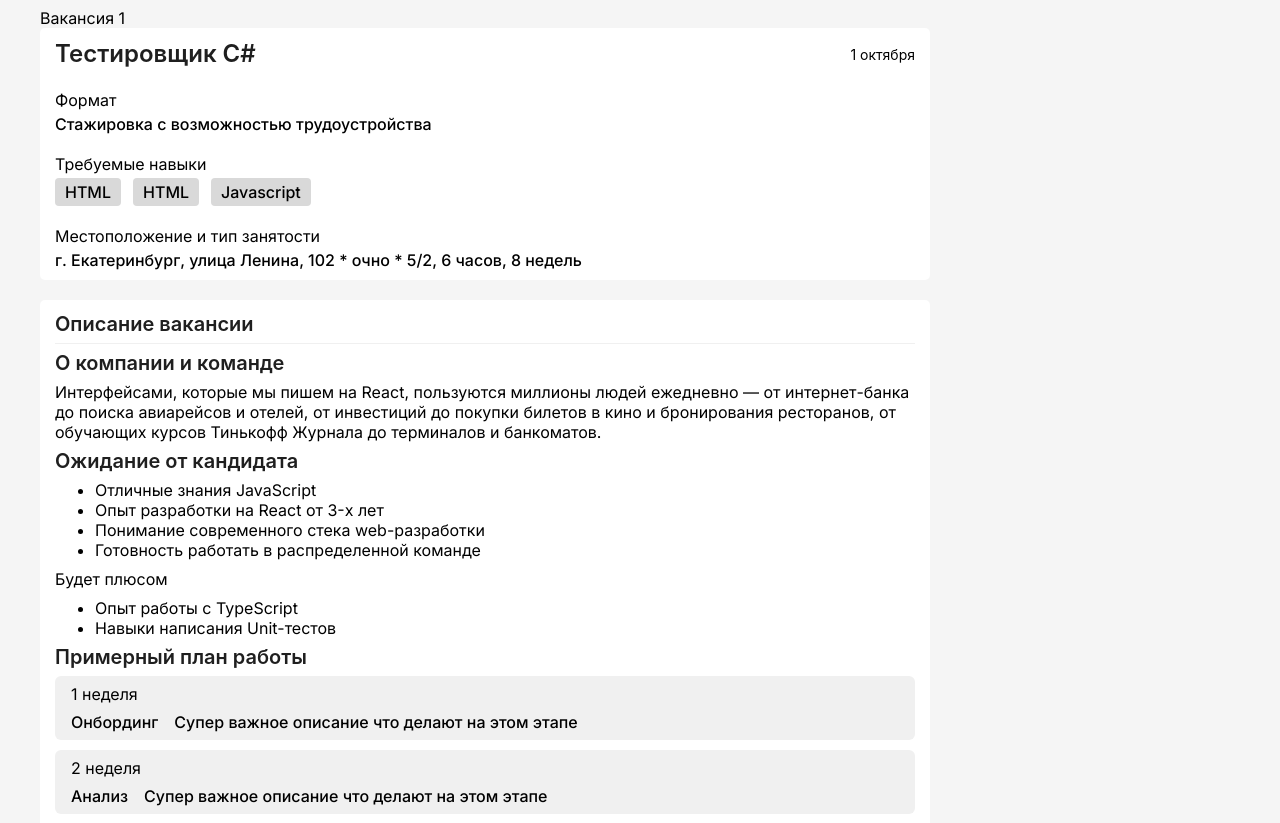
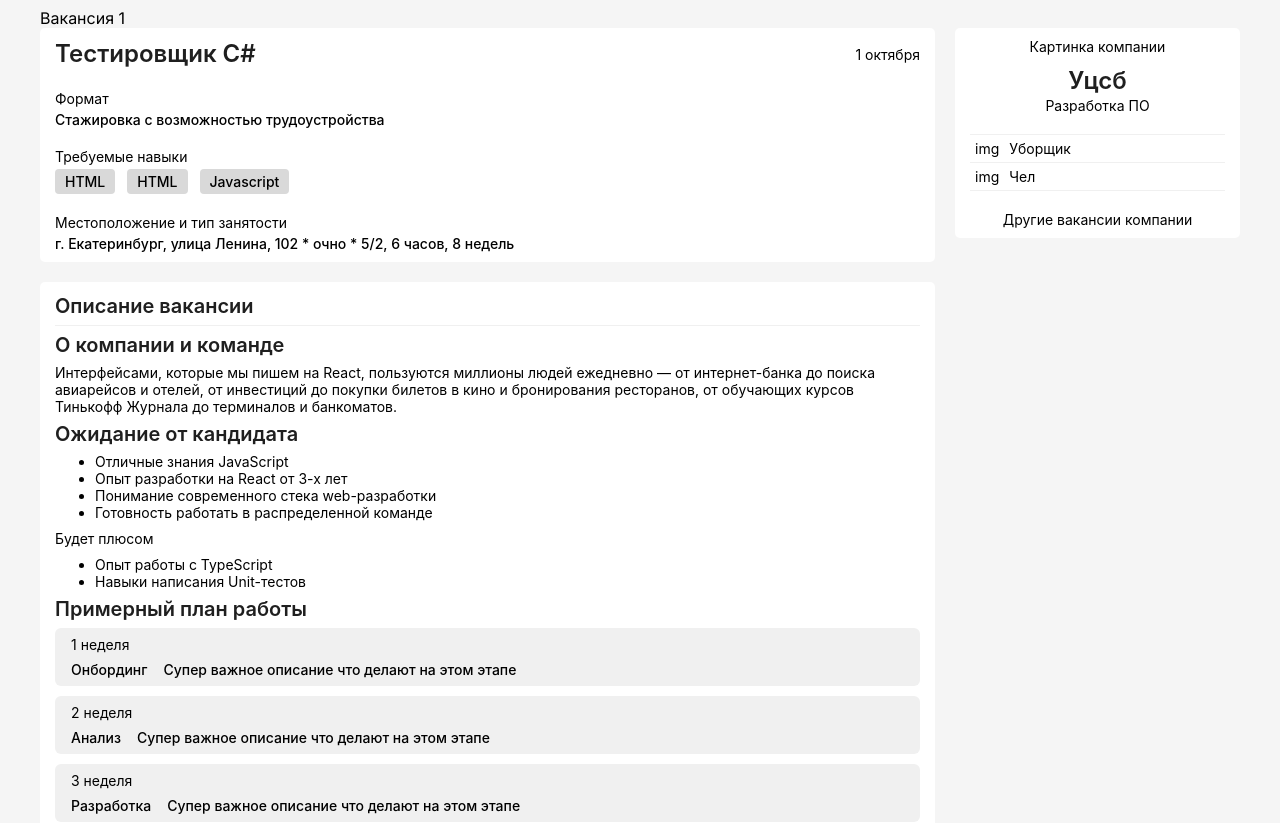
Before and after one commit to Simernope/UIntern-frontend, a Next.js app: page /vacancies/1 in a window 1280 px wide. Shown: the top 823 px of the page. Built offline with nearby package versions, Linux system fonts and the light colour scheme.

Commit message:
added CompanyPageCard

```diff
--- a/src/app/vacancies/[id]/page.tsx
+++ b/src/app/vacancies/[id]/page.tsx
@@ -1,6 +1,6 @@
 import type {Metadata, ResolvingMetadata} from 'next'
 import {vacancies} from "@/entities/Vacancy/mocks/vacancies";
-import {VacancyHeader, VacancyDescription, ActionsPlan} from "@/entities/Vacancy";
+import {VacancyPage} from "@/pages/vacancy";
 
 type Props = {
     params: { id: string }
@@ -20,34 +20,17 @@ export async function generateMetadata(
 
 const Vacancy = ({params}: Props) => {
     const vacancyData = vacancies.find(vacancy => vacancy.id.toString() === params.id)
-    console.log(vacancyData)
-    // @ts-ignore
-    const {vacancyName, requireSkills, format, address, employmentType, workSchedule} = vacancyData
     return (
         <>
             Вакансия {params.id}
             {
                 vacancyData ?
-                    <div>
-                        <div className='flex flex-col gap-[20px] max-w-[890px]'>
-                            <VacancyHeader
-                                vacancyName={vacancyName}
-                                date={'1 октября'}
-                                requiredSkills={requireSkills}
-                                format={format}
-                                address={address}
-                                employmentType={employmentType}
-                                workSchedule={workSchedule}
-                            />
-                            <VacancyDescription />
-                            <ActionsPlan />
-                        </div>
-                    </div>
-
+                    <>
+                        <VacancyPage vacancyData={vacancyData}/>
+                    </>
                     :
                     <>Нет данных по вакансии</>
             }
-
         </>
     )
 }
--- /dev/null
+++ b/src/entities/Company/components/CompanyPageCard/CompanyPageCard.tsx
@@ -0,0 +1,51 @@
+"use client"
+import {Divider, Typography} from "antd";
+import {FC} from "react";
+
+type CompanyPageCardProps = {
+    title: string,
+    description: string,
+    img?: string
+}
+
+type VacancyItemProps = {
+    id: string,
+    vacancyName: string,
+}
+
+const VacancyItem: FC<VacancyItemProps> = ({id, vacancyName}) => {
+    return (
+        <div className='flex flex-col w-full'>
+            <div className='flex items-center gap-[10px] p-[5px]'>
+                <div>img</div>
+                <div>{vacancyName}</div>
+            </div>
+            <Divider style={{margin: 0}}/>
+        </div>
+    )
+}
+const CompanyPageCard: FC<CompanyPageCardProps> = ({title, description, img}) => {
+    const vacancies = [{id: '432321', vacancyName: 'Уборщик'}, {id: '1234', vacancyName: 'Чел'}]
+    return (
+        <div className='bg-white py-[10px] px-[15px] flex flex-col gap-5 rounded-[5px] items-center'>
+            <div className='flex flex-col items-center gap-[10px]'>
+                <div>Картинка компании</div>
+                <div className='flex flex-col items-center'>
+                    <Typography.Title level={3} style={{margin: 0}}>{title}</Typography.Title>
+                    <div className='neutral-9'>{description}</div>
+                </div>
+            </div>
+            <div className='w-full'>
+                <Divider style={{margin: 0}}/>
+                {
+                    vacancies.map(item => (
+                        <VacancyItem key={item.id} id={item.id} vacancyName={item.vacancyName}/>
+                    ))
+                }
+            </div>
+            <div>Другие вакансии компании</div>
+        </div>
+    )
+}
+
+export default CompanyPageCard
--- /dev/null
+++ b/src/entities/Company/index.ts
@@ -0,0 +1 @@
+export {default as CompanyPageCard} from './components/CompanyPageCard/CompanyPageCard'
--- a/src/entities/Vacancy/components/DrawerPanel/DrawerPanel.tsx
+++ b/src/entities/Vacancy/components/DrawerPanel/DrawerPanel.tsx
@@ -62,7 +62,8 @@ const DrawerPanel = ({onClose, open, vacancyData}: ModalPanelProps) => {
                         <div className='mt-8 flex flex-col gap-4'>
                             {
                                 vacancyData.weeksPlan.map((item, index) =>
-                                    <WeekItem key={index * 1213} week={`${index + 1} неделя`} name={item.name}/>
+                                    <WeekItem key={index * 1213} week={`${index + 1} неделя`} name={item.name}
+                                              bgColor='bg-white'/>
                                 )
                             }
                         </div>
--- a/src/entities/Vacancy/components/WeekItem/WeekItem.tsx
+++ b/src/entities/Vacancy/components/WeekItem/WeekItem.tsx
@@ -5,12 +5,14 @@ type WeekItemProps = {
     week: string,
     name: string | ReactNode,
     description?: string
+    bgColor?: string
 }
-const WeekItem:FC<WeekItemProps> = ({week, name, description}) => {
+
+const WeekItem: FC<WeekItemProps> = ({week, name, description, bgColor}) => {
     return (
-        <div className='bg-neutral-4 py-2 px-4 flex flex-col gap-2 rounded-md'>
+        <div className={`bg-neutral-4 py-2 px-4 flex flex-col gap-2 rounded-md ${bgColor} `}>
             <div className='accent-neutral-8'>{week} неделя</div>
-            <div className='flex gap-4'>
+            <div className='flex gap-1 flex-col md:flex-row md:gap-4'>
                 <div className='font-medium'>{name}</div>
                 {description && <div className='font-medium'>{description}</div>}
             </div>
--- /dev/null
+++ b/src/pages/vacancy/index.tsx
@@ -0,0 +1,40 @@
+"use client"
+import {Vacancy} from "@/entities/Vacancy/mocks/vacancies";
+import {ActionsPlan, VacancyDescription, VacancyHeader} from "@/entities/Vacancy";
+import {NextPage} from "next";
+import {CompanyPageCard} from "@/entities/Company";
+import {Col, Row} from 'antd';
+import useBreakpoint from "antd/es/grid/hooks/useBreakpoint";
+
+type VacancyPageProps = {
+    vacancyData: Vacancy
+}
+
+const VacancyPage: NextPage<VacancyPageProps> = ({vacancyData}) => {
+    const {vacancyName, requireSkills, format, address, employmentType, workSchedule} = vacancyData
+    const {md} = useBreakpoint()
+    return (
+        <Row gutter={[20, 20]} style={md ? {flexDirection: 'row'} : {flexDirection: 'column-reverse'}}>
+            <Col span={24} md={16} lg={18}>
+                <div className='flex flex-col gap-[20px]'>
+                    <VacancyHeader
+                        vacancyName={vacancyName}
+                        date={'1 октября'}
+                        requiredSkills={requireSkills}
+                        format={format}
+                        address={address}
+                        employmentType={employmentType}
+                        workSchedule={workSchedule}
+                    />
+                    <VacancyDescription/>
+                    <ActionsPlan/>
+                </div>
+            </Col>
+            <Col span={24} md={8} lg={6}>
+                <CompanyPageCard title={vacancyData.companyName} description='Разработка ПО'/>
+            </Col>
+        </Row>
+    )
+}
+
+export {VacancyPage}
```
Also changed, not shown: src/entities/Vacancy/index.ts (line endings or trailing spaces).
